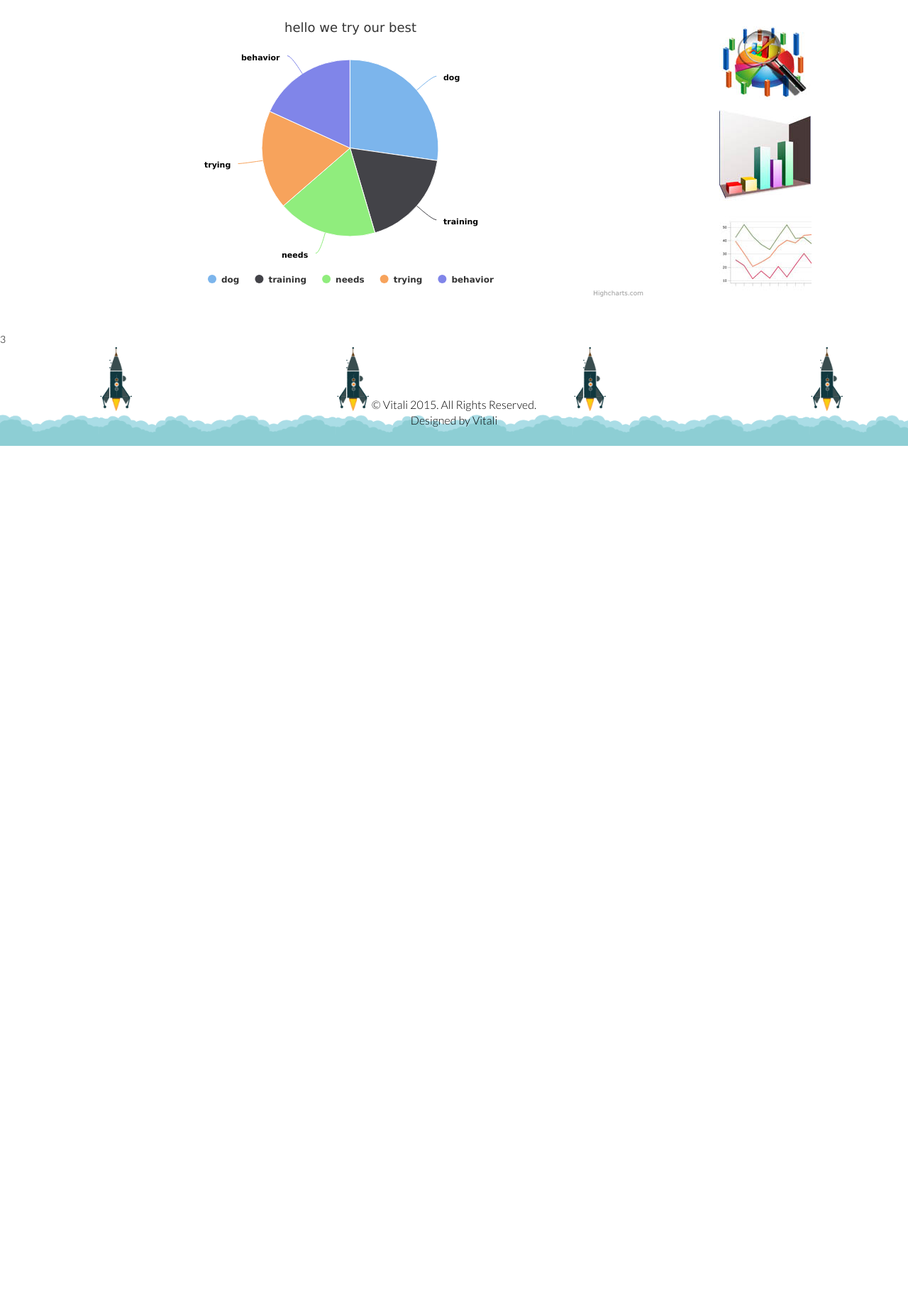
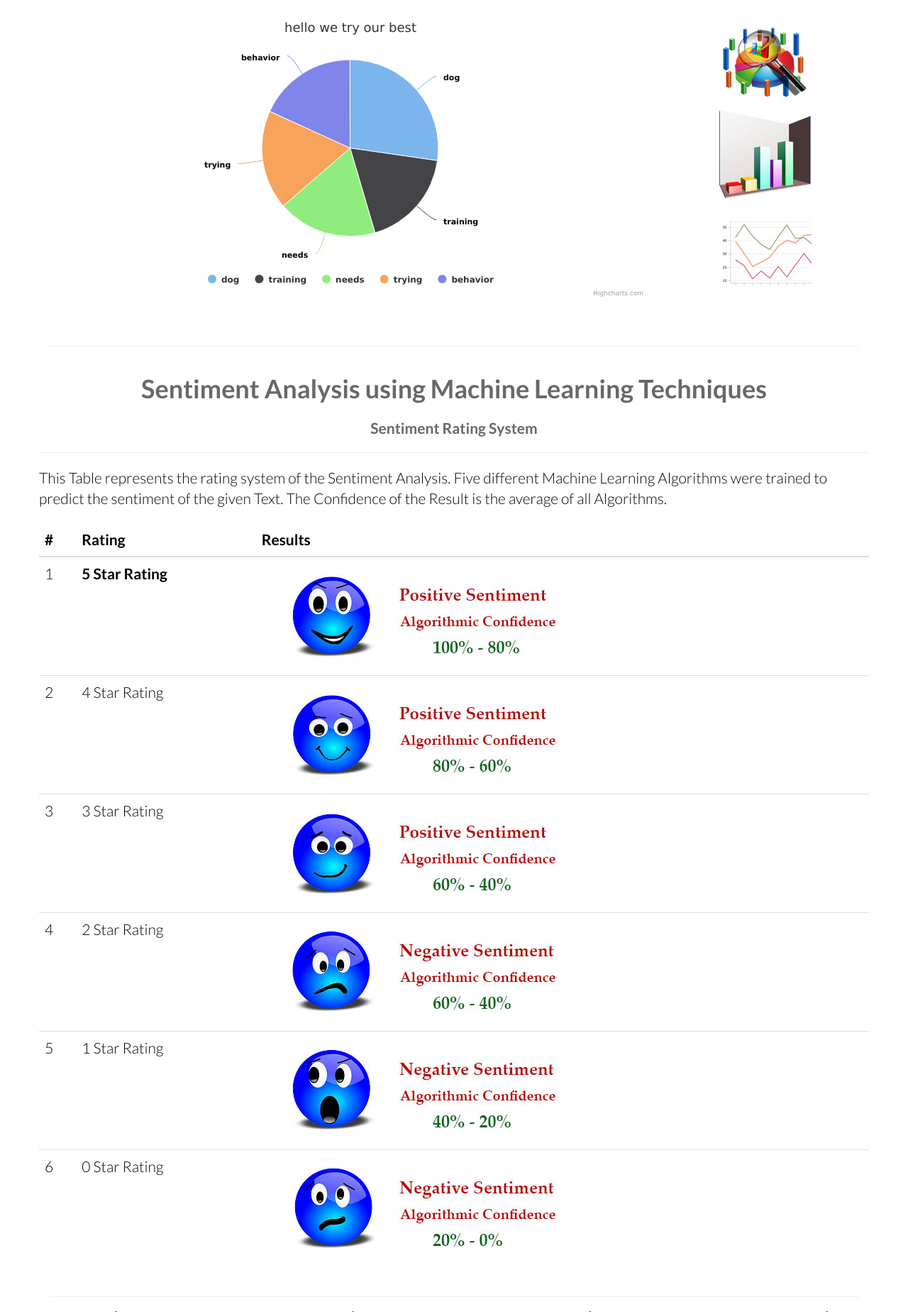
Before and after one commit to vmueller12/vitali, a Django app: a page that uses src/templates/base.html in a window 1280 px wide. Shown: the part 2040-3888 px from the top of the page at 71% size. Before the commit the page ends 2668 px from the top, so only its background shows below. Run offline with Django 3.2, Linux system fonts and the light colour scheme; data comes from the database, SQL or seed files in the repository; both versions use the stored data as it was after the commit; some libraries are stand-ins or nearby versions.

Commit message:
created the rating table for the sentiment

```diff
--- a/src/messageboard/models.py
+++ b/src/messageboard/models.py
@@ -14,7 +14,7 @@ class InputText(models.Model):
     title = models.CharField(max_length=255)
     content = models.TextField()
     created = models.DateTimeField(auto_now_add=True, auto_now=False)
-    slug = models.SlugField()
+    slug = models.SlugField(unique=True)
 
 
     def __str__(self):
--- a/src/templates/base.html
+++ b/src/templates/base.html
@@ -50,7 +50,7 @@
                         <span class="icon-bar"></span>
                     </button>
 
-                    <a class="navbar-brand" href="index.html">
+                    <a class="navbar-brand" href="{% url 'home' %}">
                     	<h1><img src="{% static 'vitali/images/logo.png' %}" alt="logo"></h1>
                     </a>
 
--- a/src/templates/sentiment/detail.html
+++ b/src/templates/sentiment/detail.html
@@ -19,7 +19,7 @@
 		<h2><strong>Options</strong></h2>
 		<hr/>
 		<br/>
-		<a href="{% url 'sent_list' %}"><img src="{% static 'vitali/images/portfolio/back.jpg' %}" />
+		<a href="{% url 'sent_list' %}"><img src="{% static 'vitali/images/portfolio/5.jpg' %}" />
 		<a href="{{ object.get_absolute_url }}update/"><img src="{% static 'vitali/images/portfolio/update.jpg' %}" />
 		<a href="{{ object.get_absolute_url }}delete/"><img src="{% static 'vitali/images/portfolio/del.jpg' %}" />
 	</div>
@@ -39,9 +39,17 @@
 		<a href='#' class='change_type' id='line'><img src="{% static 'vitali/images/portfolio/line.jpg' %}" /></a>
 	</div>
 
-<div class="row">
-	<div class="col-sm-12 text-center divider"><a href="#details"><img src="{% static 'vitali/images/portfolio/details.jpg' %}" /></a></div>
-</div>
+
+
+	<div class="row">
+        <div class="col-lg-4 text-center divider">
+          <a href="{% url 'sent_create' %}"><img src="{% static 'vitali/images/portfolio/back.jpg' %}" /></a>
+        </div>
+        <div class="col-lg-4 text-center divider">
+          <a href="#details"><img src="{% static 'vitali/images/portfolio/details.jpg' %}" /></a>
+       </div>
+
+    </div>
 </div>
 
 
@@ -74,9 +82,9 @@
 		<hr/>
 		<br/>
 
-		<a href='#' class='change_type' id='pie'><img src="{% static 'vitali/images/portfolio/pie.jpg' %}" /></a>
-		<a href='#' class='change_type' id='column'><img src="{% static 'vitali/images/portfolio/bar.jpg' %}" /></a>
-		<a href='#' class='change_type' id='line'><img src="{% static 'vitali/images/portfolio/line.jpg' %}" /></a>
+		<a href='#' class='change_type2' id='pie'><img src="{% static 'vitali/images/portfolio/pie.jpg' %}" /></a>
+		<a href='#' class='change_type2' id='bar'><img src="{% static 'vitali/images/portfolio/bar.jpg' %}" /></a>
+		<a href='#' class='change_type2' id='line'><img src="{% static 'vitali/images/portfolio/line.jpg' %}" /></a>
 	</div>
   </div>
   <br/><br/>
@@ -96,14 +104,83 @@
 		<hr/>
 		<br/>
 
-		<a href='#' class='change_type' id='pie'><img src="{% static 'vitali/images/portfolio/pie.jpg' %}" /></a>
-		<a href='#' class='change_type' id='column'><img src="{% static 'vitali/images/portfolio/bar.jpg' %}" /></a>
-		<a href='#' class='change_type' id='line'><img src="{% static 'vitali/images/portfolio/line.jpg' %}" /></a>
+		<a href='#' class='change_type3' id='pie'><img src="{% static 'vitali/images/portfolio/pie.jpg' %}" /></a>
+		<a href='#' class='change_type3' id='column'><img src="{% static 'vitali/images/portfolio/bar.jpg' %}" /></a>
+		<a href='#' class='change_type3' id='line'><img src="{% static 'vitali/images/portfolio/line.jpg' %}" /></a>
 	</div>
   </div>
-  <br/><br/>
+  <br/><br/><hr/>
+  <div class="row">
+	<div class="col-sm-12 text-center">
+		<h1><strong>Sentiment Analysis using Machine Learning Techniques</strong></h1>
+	</div>
+
+
+
+
+		<h2 class="lead text-center divider"><strong>Sentiment Rating System</strong></h2>
+		<hr/>
+		  <p class="lead">This Table represents the rating system of the Sentiment Analysis. Five different Machine Learning Algorithms were trained
+		  to predict the sentiment of the given Text. The Confidence of the Result is the average of all Algorithms.</p>
+		  <div class="table-responsive">
+		  <table class="table lead">
+			<thead>
+			  <tr>
+				<th>#</th>
+				<th>Rating</th>
+				<th>Results</th>
+
+			  </tr>
+			</thead>
+			<tbody>
+			  <tr>
+				<td>1</td>
+				<td><strong>5 Star Rating</strong></td>
+				<td><img src="{% static 'vitali/images/portfolio/5star.jpg' %}" /></td>
+
+			  </tr>
+			  <tr>
+				<td>2</td>
+				<td>4 Star Rating</td>
+				<td><img src="{% static 'vitali/images/portfolio/4star.jpg' %}" /></td>
+
+			  </tr>
+			  <tr>
+				<td>3</td>
+				<td>3 Star Rating</td>
+				<td><img src="{% static 'vitali/images/portfolio/3star.jpg' %}" /></td>
+
+			  </tr>
+			  <tr>
+				<td>4</td>
+				<td>2 Star Rating</td>
+				<td><img src="{% static 'vitali/images/portfolio/2star.jpg' %}" /></td>
+
+			  </tr>
+			  <tr>
+				<td>5</td>
+				<td>1 Star Rating</td>
+				<td><img src="{% static 'vitali/images/portfolio/1star.jpg' %}" /></td>
+
+			  </tr>
+			    <tr>
+				<td>6</td>
+				<td>0 Star Rating</td>
+				<td><img src="{% static 'vitali/images/portfolio/0star.jpg' %}" /></td>
+
+			  </tr>
+			</tbody>
+		  </table>
+  </div>
+
+
+
+
+
+	</div>
+  <hr/>
 </div>
-{{nC1}}
+
 {% endblock content %}
 
 {% block javascript %}
@@ -219,7 +296,7 @@ $(function () {
             showEmpty: false
         },
         series: [{
-        	type: 'pie',
+        	type: 'bar',
         	allowPointSelect: true,
         	data: [
         	['Stop Words', {{stopWords}}],
@@ -235,7 +312,7 @@ $(function () {
 
 
 
-$('.change_type').click(function(e) {
+$('.change_type2').click(function(e) {
 	e.preventDefault();
 	chartType = $(this).attr('id');
     var chart = $("#hc_container2").highcharts();
@@ -302,7 +379,7 @@ $(function () {
 
 
 
-$('.change_type').click(function(e) {
+$('.change_type3').click(function(e) {
 	e.preventDefault();
 	chartType = $(this).attr('id');
     var chart = $("#hc_container3").highcharts();
```
Also changed, not shown: src/db.sqlite3, src/static/our_static/vitali/images/portfolio/0star.jpg (added), src/static/our_static/vitali/images/portfolio/1star.jpg (added), src/static/our_static/vitali/images/portfolio/2star.jpg (added), src/static/our_static/vitali/images/portfolio/3star.jpg (added), src/static/our_static/vitali/images/portfolio/4star.jpg (added), src/static/our_static/vitali/images/portfolio/5.jpg, src/static/our_static/vitali/images/portfolio/5star.jpg (added), src/static/our_static/vitali/images/portfolio/back-list.jpg (added), src/static/our_static/vitali/images/portfolio/back.jpg, 1 other file.
